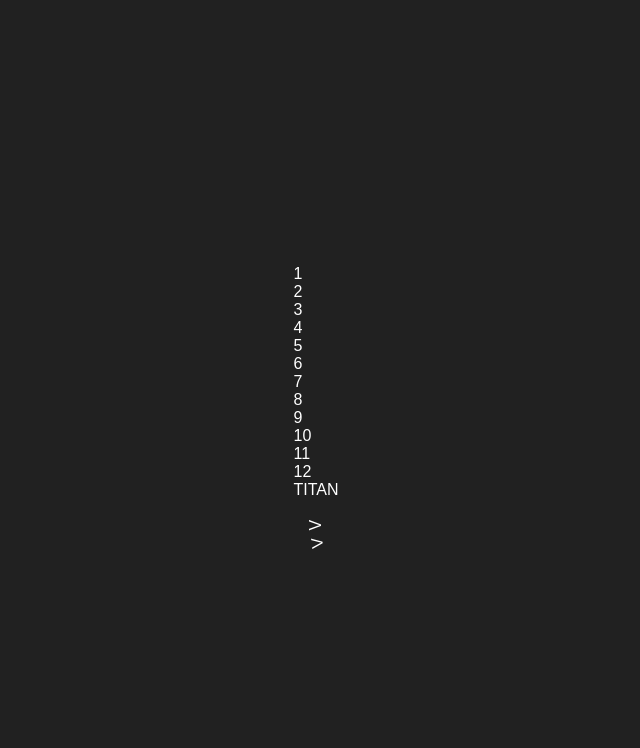
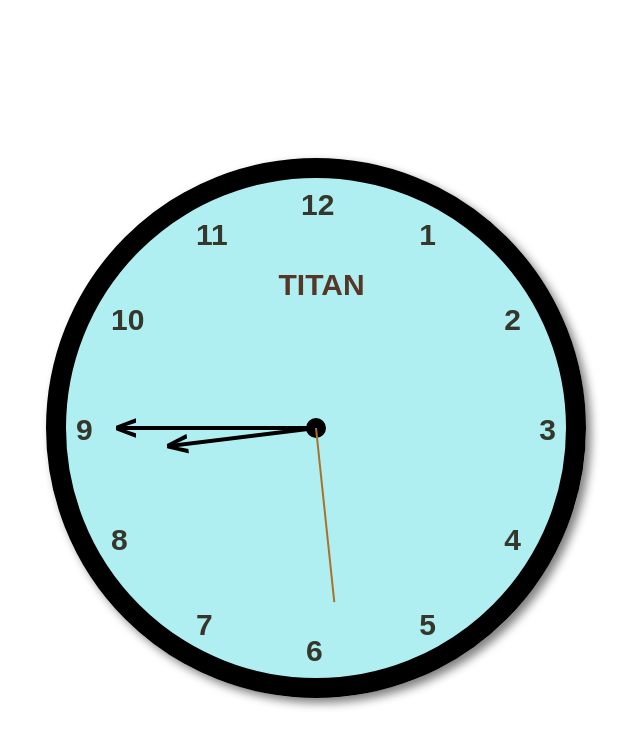
Before and after one commit to 20R01A05C5/Project-AnalogClock, a plain HTML site: page index.html in a window 1280 px wide. Shown: the whole page, without its empty margins (324-964 px from the left). Drawn offline with Linux system fonts and the light colour scheme.

Commit message:
Update style.css

```diff
--- a/style.css
+++ b/style.css
@@ -1,68 +1,173 @@
-*{
-    margin: 0;
-    padding: 0;
-    box-sizing: border-box;
-    font-family: sans-serif;
-    color: #ffffff;
+body {
+    font-family: Arial, Helvetica, sans-serif;
+    padding: 150px;
   }
 
-body{
-    display: flex;
-    justify-content: center;
-    align-items: center;
-    min-height: 100vh;
-    background-color: #212121;
+  .clock-dial {
+    width: 500px;
+    height: 500px;
+    border: 20px solid black;
+    background-color: rgba(72, 217, 222, 0.433);
+    border-radius: 50%;
+    margin: 0 auto;
+    position: relative;
+    box-shadow: 5px 5px 10px grey;
   }
 
-.container{
+  .point {
+    width: 20px;
+    height: 20px;
+    background-color: black;
+    border-radius: 50%;
+    position: absolute;
+    top: 240px;
+    left: 240px;
+  }
+
+  .hour {
+    font-size: 30px;
+    font-weight: bold;
+    color: #35372c;
+    position: absolute;
+  }
+
+  .hour-1 {
+    top: 40px;
+    right: 130px;
+  }
+  .hour-2 {
+    top: 125px;
+    right: 45px;
+  }
+  .hour-3 {
+    top: 235px;
+    right: 10px;
+  }
+  .hour-4 {
+    top: 345px;
+    right: 45px;
+  }
+  .hour-5 {
+    top: 430px;
+    right: 130px;
+  }
+  .hour-6 {
+    bottom: 10px;
+    left: 240px;
+  }
+  .hour-7 {
+    top: 430px;
+    left: 130px;
+  }
+  .hour-8 {
+    top: 345px;
+    left: 45px;
+  }
+  .hour-9 {
+    top: 235px;
+    left: 10px;
+  }
+  .hour-10 {
+    top: 125px;
+    left: 45px;
+  }
+  .hour-11 {
+    top: 40px;
+    left: 130px;
+  }
+  .hour-12 {
+    top: 10px;
+    left: 235px;
+  }
+
+  .brand {
+    font-size: 30px;
+    font-weight: bold;
+    color: #563727;
+    position: absolute;
+    top: 90px;
+    left: 42.5%;
+  }
+
+  .minute-hand-wrapper {
+    width: 400px;
+    height: 400px;
+    position: absolute;
+    top: 50px;
+    left: 50px;
+    border-radius: 50%;
+  }
+
+  .minute-hand {
     position: relative;
   }
 
-.clock{
+  .minute-hand .hand {
+    width: 4px;
+    height: 200px;
+    background-color:black;
+    position: absolute;
+    left: 198px;
+  }
+
+  .minute-hand .arrow {
+    font-size: 30px;
+    font-weight: bold;
+    color:black;
+    transform: rotate(180deg);
+    position: absolute;
+    left: 190px;
+    top: -7px;
+  }
+
+  .hour-hand-wrapper {
     width: 300px;
     height: 300px;
+    position: absolute;
+    top: 100px;
+    left: 100px;
     border-radius: 50%;
-    background-color: rgba(255, 255, 255, 0.1);
-    border: 2px solid rgba(255, 255, 255, 0.25);
-    box-shadow: 0px 0px 30px rgba(0, 0, 0, 0.9);
-    display: flex;
-    justify-content: center;
-    align-items: center;
   }
 
-.clock span{
-    position: absolute;
-    transform: rotate(calc(30deg * var(--i)));
-    inset: 12px;
-    text-align: center;
+  .hour-hand {
+    position: relative;
   }
 
-.clock span b{
-    transform: rotate(calc(-30deg * var(--i)));
-    display: inline-block;
-    font-size: 20px;
+  .hour-hand .hand {
+    width: 4px;
+    height: 150px;
+    background-color: black;
+    position: absolute;
+    left: 148px;
   }
 
-.clock::before{
-    content: '';
+  .hour-hand .arrow {
+    font-size: 30px;
+    font-weight: bold;
+    color:black;
+    transform: rotate(180deg);
     position: absolute;
-    width: 8px;
-    height: 8px;
-    border-radius: 50%;
-    background-color: #fff;
-    z-index: 2;
+    left: 140px;
+    top: -7px;
   }
 
-.hand{
+  .second-hand-wrapper {
+    width: 350px;
+    height: 350px;
     position: absolute;
-    display: flex;
-    justify-content: center;
-    align-items: flex-end;
+    top: 75px;
+    left: 75px;
+    border-radius: 50%;
   }
-.hand i{
+
+  .second-hand {
+    position: relative;
+  }
+
+  .second-hand .hand {
+    width: 2px;
+    height: 175px;
+    background-color: #aa7228;
     position: absolute;
-    background-color: var(--clr);
-    width: 4px;
-    height: var(--h);
-    border-radius: 8px;
+    left: 174px;
   }
```
Lines whose indentation alone changed are shown as unchanged.
